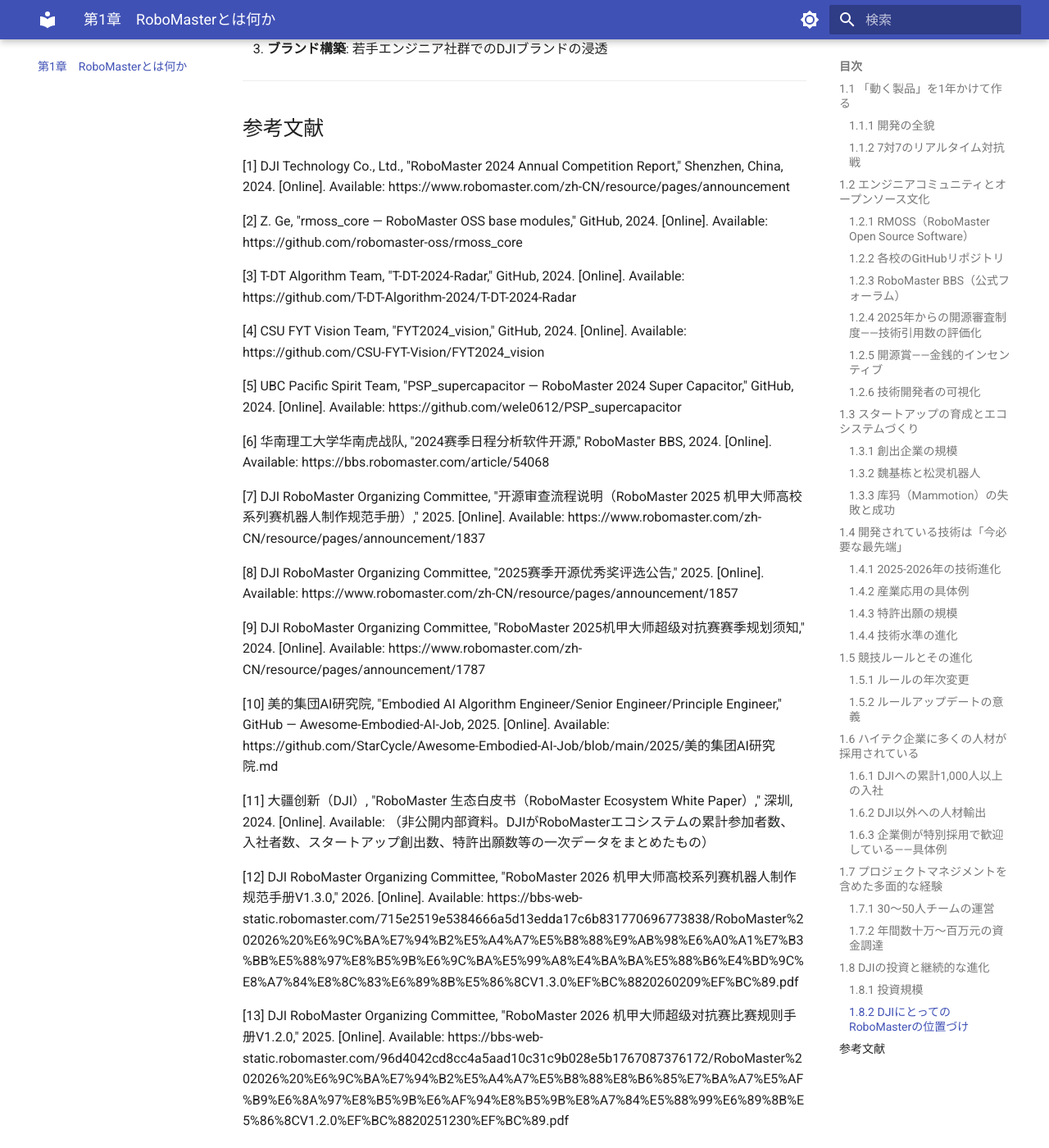
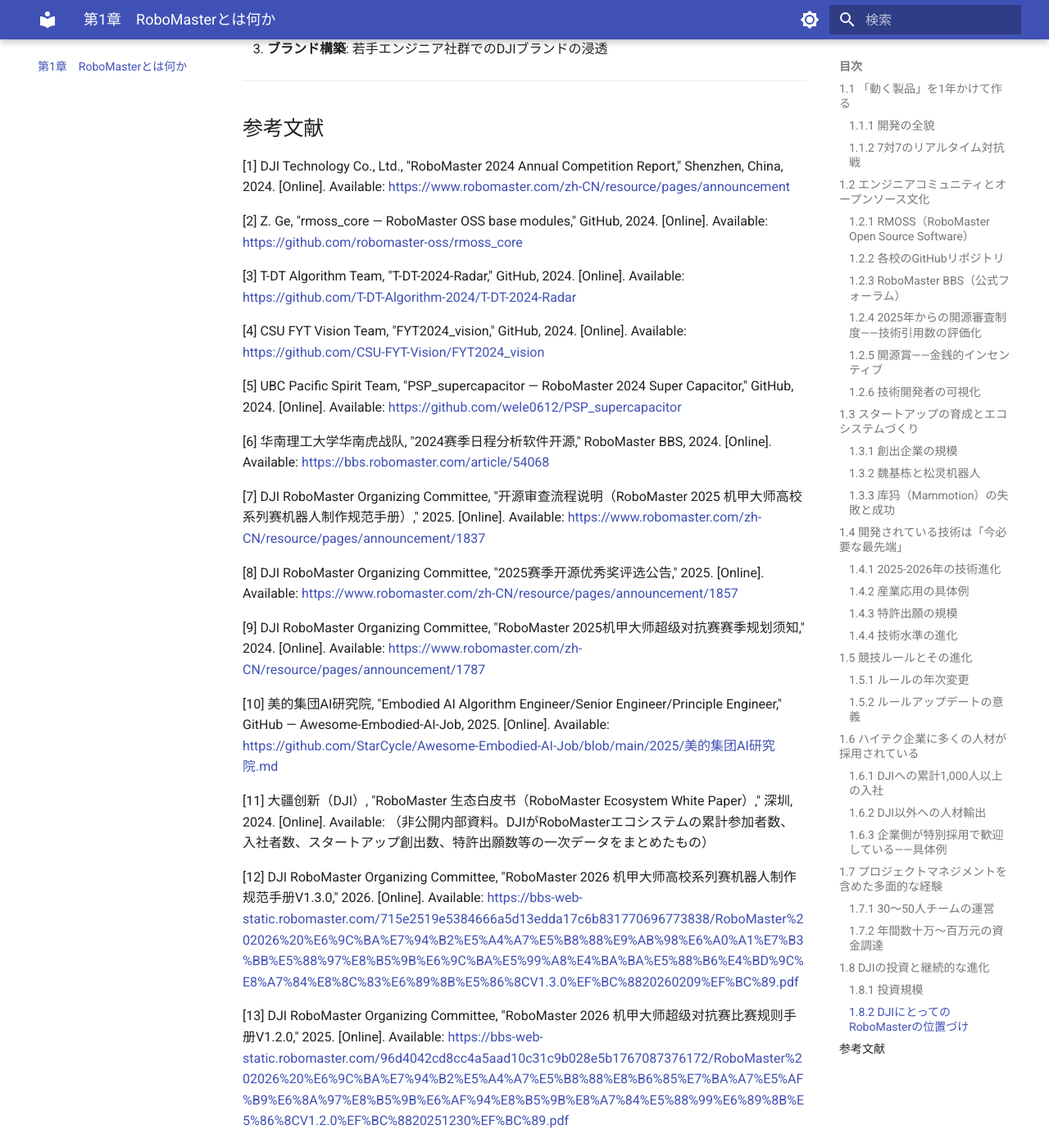
Before and after one commit to Nico-Tech-Shenzhen/robomaster-report, an MkDocs documentation site: the page built from docs/ch01.md, in a window 1280 px wide and 1400 px high, scrolled down 9637 px. Shown: the whole window at 82% size. Built offline with MkDocs 1.6.1 and Material for MkDocs 9.7.7, drawn with Linux system fonts in a browser that asks for light colours; some of the changed text lies outside the part shown.

```diff
--- a/docs/ch01.md
+++ b/docs/ch01.md
@@ -283,30 +283,31 @@ DJIは、RoboMasterを以下の3つの機能として位置づけている[11]
 
 ## 参考文献
 
-[1] DJI Technology Co., Ltd., "RoboMaster 2024 Annual Competition Report," Shenzhen, China, 2024. [Online]. Available: https://www.robomaster.com/zh-CN/resource/pages/announcement
+[1] DJI Technology Co., Ltd., "RoboMaster 2024 Annual Competition Report," Shenzhen, China, 2024. [Online]. Available: <https://www.robomaster.com/zh-CN/resource/pages/announcement>
 
-[2] Z. Ge, "rmoss_core — RoboMaster OSS base modules," GitHub, 2024. [Online]. Available: https://github.com/robomaster-oss/rmoss_core
+[2] Z. Ge, "rmoss_core — RoboMaster OSS base modules," GitHub, 2024. [Online]. Available: <https://github.com/robomaster-oss/rmoss_core>
 
-[3] T-DT Algorithm Team, "T-DT-2024-Radar," GitHub, 2024. [Online]. Available: https://github.com/T-DT-Algorithm-2024/T-DT-2024-Radar
+[3] T-DT Algorithm Team, "T-DT-2024-Radar," GitHub, 2024. [Online]. Available: <https://github.com/T-DT-Algorithm-2024/T-DT-2024-Radar>
 
-[4] CSU FYT Vision Team, "FYT2024_vision," GitHub, 2024. [Online]. Available: https://github.com/CSU-FYT-Vision/FYT2024_vision
+[4] CSU FYT Vision Team, "FYT2024_vision," GitHub, 2024. [Online]. Available: <https://github.com/CSU-FYT-Vision/FYT2024_vision>
 
-[5] UBC Pacific Spirit Team, "PSP_supercapacitor — RoboMaster 2024 Super Capacitor," GitHub, 2024. [Online]. Available: https://github.com/wele0612/PSP_supercapacitor
+[5] UBC Pacific Spirit Team, "PSP_supercapacitor — RoboMaster 2024 Super Capacitor," GitHub, 2024. [Online]. Available: <https://github.com/wele0612/PSP_supercapacitor>
 
-[6] 华南理工大学华南虎战队, "2024赛季日程分析软件开源," RoboMaster BBS, 2024. [Online]. Available: https://bbs.robomaster.com/article/54068
+[6] 华南理工大学华南虎战队, "2024赛季日程分析软件开源," RoboMaster BBS, 2024. [Online]. Available: <https://bbs.robomaster.com/article/54068>
 
-[7] DJI RoboMaster Organizing Committee, "开源审查流程说明（RoboMaster 2025 机甲大师高校系列赛机器人制作规范手册）," 2025. [Online]. Available: https://www.robomaster.com/zh-CN/resource/pages/announcement/1837
+[7] DJI RoboMaster Organizing Committee, "开源审查流程说明（RoboMaster 2025 机甲大师高校系列赛机器人制作规范手册）," 2025. [Online]. Available: <https://www.robomaster.com/zh-CN/resource/pages/announcement/1837>
 
-[8] DJI RoboMaster Organizing Committee, "2025赛季开源优秀奖评选公告," 2025. [Online]. Available: https://www.robomaster.com/zh-CN/resource/pages/announcement/1857
+[8] DJI RoboMaster Organizing Committee, "2025赛季开源优秀奖评选公告," 2025. [Online]. Available: <https://www.robomaster.com/zh-CN/resource/pages/announcement/1857>
 
-[9] DJI RoboMaster Organizing Committee, "RoboMaster 2025机甲大师超级对抗赛赛季规划须知," 2024. [Online]. Available: https://www.robomaster.com/zh-CN/resource/pages/announcement/1787
+[9] DJI RoboMaster Organizing Committee, "RoboMaster 2025机甲大师超级对抗赛赛季规划须知," 2024. [Online]. Available: <https://www.robomaster.com/zh-CN/resource/pages/announcement/1787>
 
-[10] 美的集団AI研究院, "Embodied AI Algorithm Engineer/Senior Engineer/Principle Engineer," GitHub — Awesome-Embodied-AI-Job, 2025. [Online]. Available: https://github.com/StarCycle/Awesome-Embodied-AI-Job/blob/main/2025/美的集团AI研究院.md
+[10] 美的集団AI研究院, "Embodied AI Algorithm Engineer/Senior Engineer/Principle Engineer," GitHub — Awesome-Embodied-AI-Job, 2025. [Online]. Available: <https://github.com/StarCycle/Awesome-Embodied-AI-Job/blob/main/2025/美的集团AI研究院.md>
 
 [11] 大疆创新（DJI）, "RoboMaster 生态白皮书（RoboMaster Ecosystem White Paper）," 深圳, 2024. [Online]. Available: （非公開内部資料。DJIがRoboMasterエコシステムの累計参加者数、入社者数、スタートアップ創出数、特許出願数等の一次データをまとめたもの）
 
-[12] DJI RoboMaster Organizing Committee, "RoboMaster 2026 机甲大师高校系列赛机器人制作规范手册V1.3.0," 2026. [Online]. Available: https://bbs-web-static.robomaster.com/715e2519e5384666a5d13edda17c6b831770696773838/RoboMaster%202026%20%E6%9C%BA%E7%94%B2%E5%A4%A7%E5%B8%88%E9%AB%98%E6%A0%A1%E7%B3%BB%E5%88%97%E8%B5%9B%E6%9C%BA%E5%99%A8%E4%BA%BA%E5%88%B6%E4%BD%9C%E8%A7%84%E8%8C%83%E6%89%8B%E5%86%8CV1.3.0%EF%BC%8820260209%EF%BC%89.pdf
+[12] DJI RoboMaster Organizing Committee, "RoboMaster 2026 机甲大师高校系列赛机器人制作规范手册V1.3.0," 2026. [Online]. Available: <https://bbs-web-static.robomaster.com/715e2519e5384666a5d13edda17c6b831770696773838/RoboMaster%202026%20%E6%9C%BA%E7%94%B2%E5%A4%A7%E5%B8%88%E9%AB%98%E6%A0%A1%E7%B3%BB%E5%88%97%E8%B5%9B%E6%9C%BA%E5%99%A8%E4%BA%BA%E5%88%B6%E4%BD%9C%E8%A7%84%E8%8C%83%E6%89%8B%E5%86%8CV1.3.0%EF%BC%8820260209%EF%BC%89.pdf>
 
-[13] DJI RoboMaster Organizing Committee, "RoboMaster 2026 机甲大师超级对抗赛比赛规则手册V1.2.0," 2025. [Online]. Available: https://bbs-web-static.robomaster.com/96d4042cd8cc4a5aad10c31c9b028e5b1767087376172/RoboMaster%202026%20%E6%9C%BA%E7%94%B2%E5%A4%A7%E5%B8%88%E8%B6%85%E7%BA%A7%E5%AF%B9%E6%8A%97%E8%B5%9B%E6%AF%94%E8%B5%9B%E8%A7%84%E5%88%99%E6%89%8B%E5%86%8CV1.2.0%EF%BC%8820251230%EF%BC%89.pdf
+[13] DJI RoboMaster Organizing Committee, "RoboMaster 2026 机甲大师超级对抗赛比赛规则手册V1.2.0," 2025. [Online]. Available: <https://bbs-web-static.robomaster.com/96d4042cd8cc4a5aad10c31c9b028e5b1767087376172/RoboMaster%202026%20%E6%9C%BA%E7%94%B2%E5%A4%A7%E5%B8%88%E8%B6%85%E7%BA%A7%E5%AF%B9%E6%8A%97%E8%B5%9B%E6%AF%94%E8%B5%9B%E8%A7%84%E5%88%99%E6%89%8B%E5%86%8CV1.2.0%EF%BC%8820251230%EF%BC%89.pdf>
 
-[14] DJI RoboMaster Organizing Committee, "关于RoboMaster 2025机甲大师超级对抗赛·全国总决赛入场老队员&宣传人员申请资格及流程的说明," 2025. [Online]. Available: https://www.robomaster.com/zh-CN/resource/pages/announcement/1851
+
+[14] DJI RoboMaster Organizing Committee, "关于RoboMaster 2025机甲大师超级对抗赛·全国总决赛入场老队员&宣传人员申请资格及流程的说明," 2025. [Online]. Available: <https://www.robomaster.com/zh-CN/resource/pages/announcement/1851>
```
